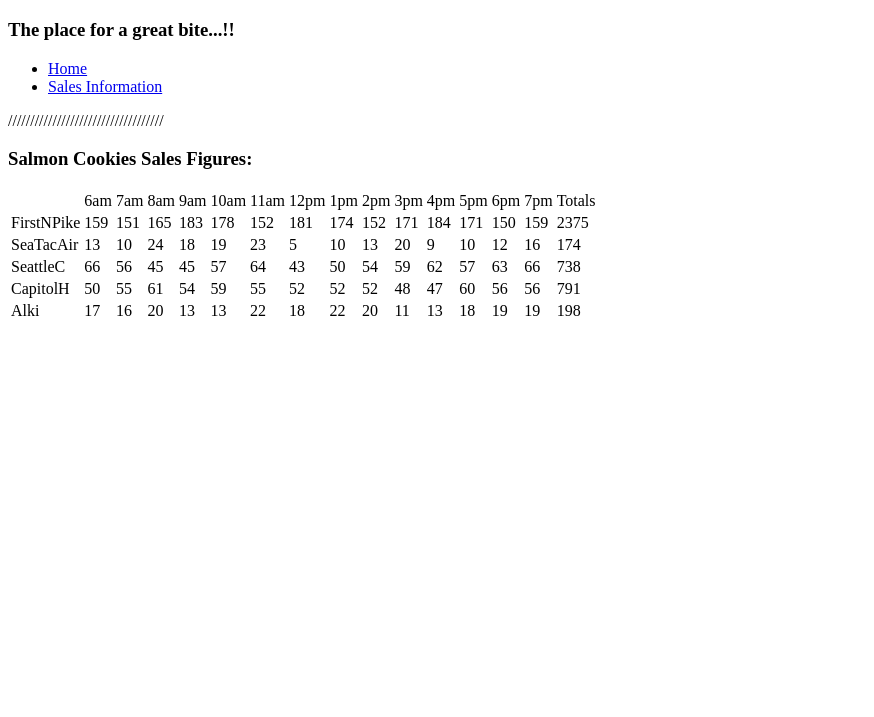
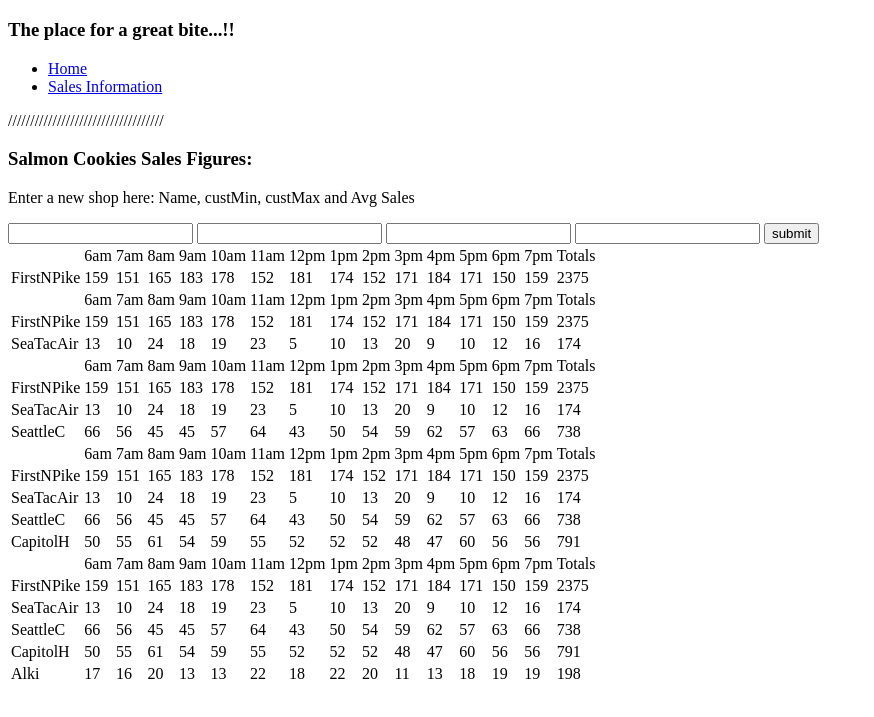
Before and after one commit to rlkman/cookie-stand, a plain HTML site: page sales.html in a window 1280 px wide. Shown: the part 61-778 px from the top of the page, without its empty margins (0-874 px from the left). Drawn offline with Linux system fonts and the light colour scheme.

Commit message:
completed task with a bug - too many tables

```diff
--- a/app.js
+++ b/app.js
@@ -12,6 +12,7 @@ function Store(name, min, max, avg) {
   this.salesResults = [];
   shopsArray.push(this);
   this.cookiesPerDayArray();
+  this.createTable();
 }
 console.log('object constructor created: ', Store);
 
@@ -27,6 +28,53 @@ Store.prototype.cookiesPerDayArray = function() {
     //console.log('HourlyLog for Day: ', this.salesResults)
   }
 };
+
+//Scott's code
+Store.prototype.createTable = function() {
+  var tableEl = document.getElementById('store-tbl');
+  var header = this.createTableHead();
+  var body = this.createTableBody();
+  tableEl.appendChild(header);
+  tableEl.appendChild(body);
+};
+
+Store.prototype.createTableHead = function() {
+  var theadEl = document.createElement('thead');
+  var headRow = createTableRow('', storeOpTimes, 'Totals');
+  theadEl.appendChild(headRow);
+  return theadEl;
+};
+
+Store.prototype.createTableBody = function() {
+  var tbodyEl = document.createElement('tbody');
+
+  for(var k = 0; k < shopsArray.length; k++) {
+    var bodyRow = createTableRow(shopsArray[k].name, shopsArray[k].salesResults, shopsArray[k].totalDay);
+    tbodyEl.appendChild(bodyRow);
+  }
+  return tbodyEl;
+};
+
+function createTableRow(verticalHeader, dataPoints, verticalFooter) {
+  var trEl = document.createElement('tr');
+  var tdElOne = document.createElement('td');
+  tdElOne.textContent = verticalHeader;
+  trEl.appendChild(tdElOne);
+
+  for(var j = 0; j < dataPoints.length; j++) {
+    var tdElTwo = document.createElement('td');
+    tdElTwo.textContent = dataPoints[j];
+    trEl.appendChild(tdElTwo);
+  }
+
+  var tdElThree = document.createElement('td');
+  tdElThree.textContent = verticalFooter;
+  trEl.appendChild(tdElThree);
+
+  return trEl;
+}
+//Scott's code
+//createTable();
 
 var FirstNPike = new Store('FirstNPike', 23, 65, 6.3);
 console.log('instatiation of FirstNPike: ', FirstNPike);
@@ -50,49 +98,23 @@ console.log('instatiation of Alki: ', Alki);
 
 console.log('ShopsArray is: ', shopsArray);
 
-//Scott's code
-function createTable() {
-  var tableEl = document.getElementById('store-tbl');
-  var header = createTableHead();
-  var body = createTableBody();
-  tableEl.appendChild(header);
-  tableEl.appendChild(body);
+console.log('WE ARE HEEEREEEE!!!');
+
+
+//Event Handling
+//   var newStore = new Store(newStoreName, newMinCust, newMaxCust, newAvg);
+//   console.log('new store added into the array: ', stores);
+
+
+var formEl = document.getElementById('main-form');
+function onSubmit(event){
+  event.preventDefault();
+  console.log('event object Name: ', event.target[0].value);
+  console.log('event object max: ', event.target[1].value);
+  console.log('event object min: ', event.target[2].value);
+  console.log('event object avg: ', event.target[3].value);
+  console.log('the form was submitted');
+  var newShop = new Store(event.target[0].value, event.target[1].value, event.target[2].value, event.target[3].value);
+  console.log('New Shop instatiated and done.', newShop);
 }
-
-function createTableHead() {
-  var theadEl = document.createElement('thead');
-  var headRow = createTableRow('', storeOpTimes, 'Totals');
-  theadEl.appendChild(headRow);
-  return theadEl;
-}
-
-function createTableBody() {
-  var tbodyEl = document.createElement('tbody');
-
-  for(var k = 0; k < shopsArray.length; k++) {
-    var bodyRow = createTableRow(shopsArray[k].name, shopsArray[k].salesResults, shopsArray[k].totalDay);
-    tbodyEl.appendChild(bodyRow);
-  }
-  return tbodyEl;
-}
-
-function createTableRow(verticalHeader, dataPoints, verticalFooter) {
-  var trEl = document.createElement('tr');
-  var tdElOne = document.createElement('td');
-  tdElOne.textContent = verticalHeader;
-  trEl.appendChild(tdElOne);
-
-  for(var j = 0; j < dataPoints.length; j++) {
-    var tdElTwo = document.createElement('td');
-    tdElTwo.textContent = dataPoints[j];
-    trEl.appendChild(tdElTwo);
-  }
-
-  var tdElThree = document.createElement('td');
-  tdElThree.textContent = verticalFooter;
-  trEl.appendChild(tdElThree);
-
-  return trEl;
-}
-//Scott's code
-createTable();
+formEl.addEventListener('submit', onSubmit);
--- a/sales.html
+++ b/sales.html
@@ -20,6 +20,17 @@
  <table id="store-tbl">
  </section>
 
+<section>
+  <p>Enter a new shop here: Name, custMin, custMax and Avg Sales</p>
+ <form id="main-form">
+   <input name="shopName" type="text">
+   <input name="custMin" type="number">
+   <input name="custMax" type="number">
+   <input name="avgSales" type="number">
+   <button type="submit">submit</button>
+ </form>
+</section>
+
   <script src="app.js"></script>
 </body>
 </html>
```
